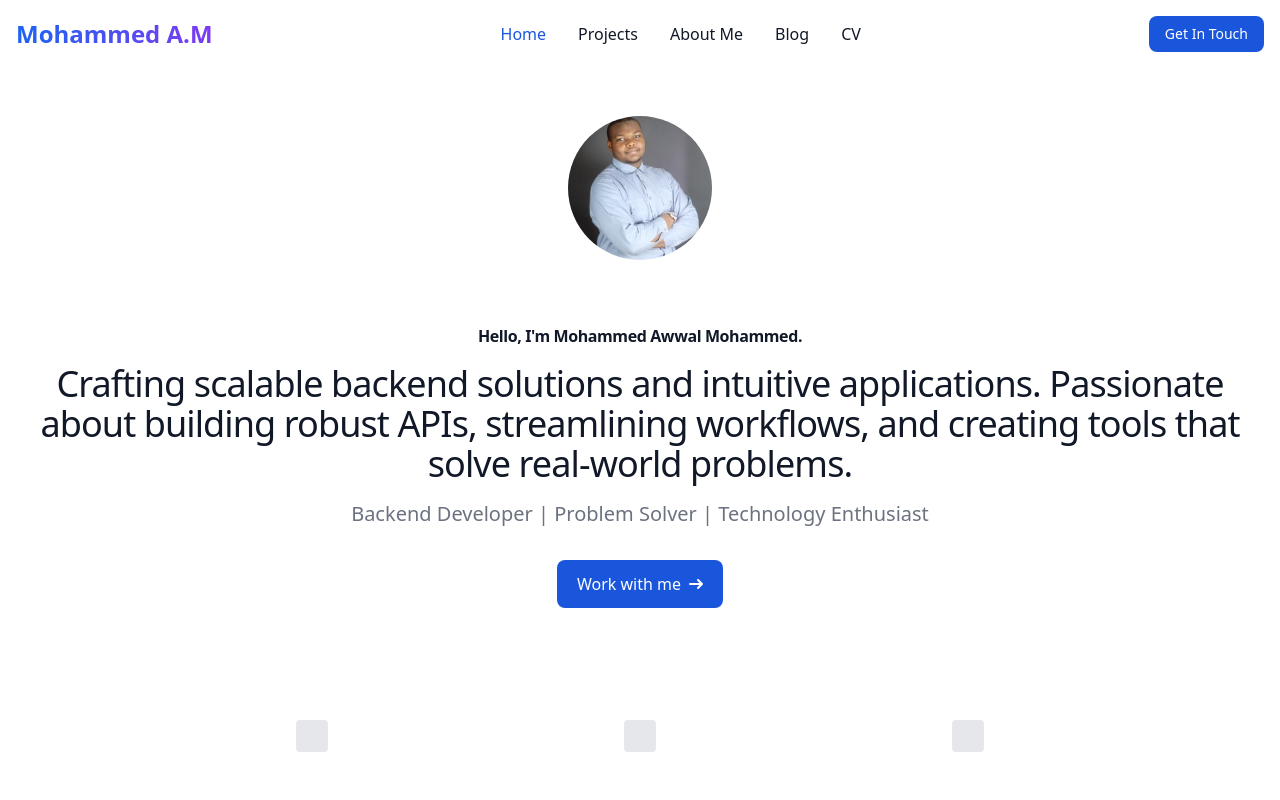
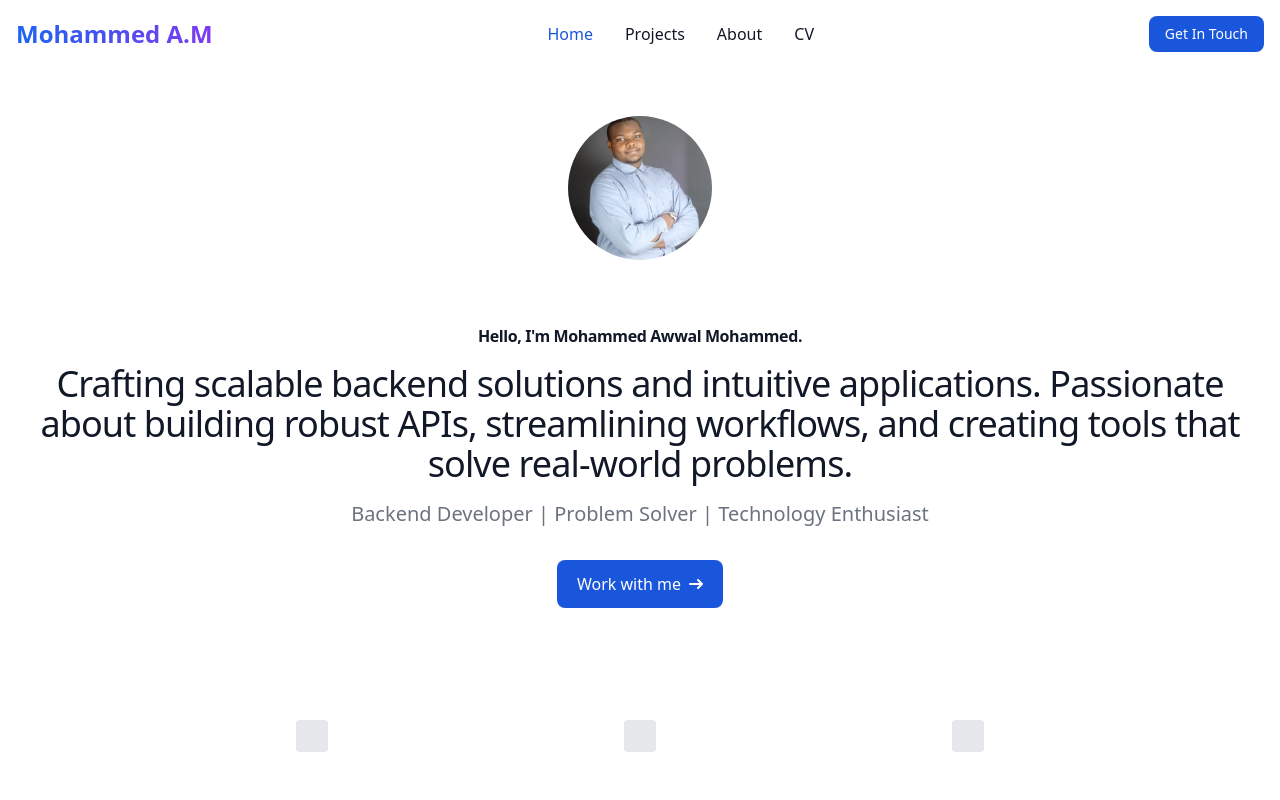
Before and after one commit to Awwal12/portfolioV1, a React (Vite) app: page / in a window 1280 px wide. Shown: the top 800 px of the page. Built offline with nearby package versions, Linux system fonts and the light colour scheme.

Commit message:
Refactor Navbar component to enhance structure and accessibility. Replaced button with a link for 'Get In Touch', updated navigation links for 'Projects', 'About', and 'CV', and improved overall layout for better responsiveness.

```diff
--- a/src/components/navbar.jsx
+++ b/src/components/navbar.jsx
@@ -8,12 +8,12 @@ export default function Navbar() {
           </span>
         </a>
         <div class="flex space-x-3 md:order-2 md:space-x-0 rtl:space-x-reverse">
-            <button
-              type="button"
+          <a
+            href="mailto:abbaroze@gmail.com"
             class="px-4 py-2 text-sm font-medium text-center text-white bg-blue-700 rounded-lg hover:bg-blue-800 focus:ring-4 focus:outline-none focus:ring-blue-300 dark:bg-blue-600 dark:hover:bg-blue-700 dark:focus:ring-blue-800"
           >
             Get In Touch
-            </button>
+          </a>
           <button
             data-collapse-toggle="navbar-cta"
             type="button"
@@ -46,7 +46,7 @@ export default function Navbar() {
           <ul class="flex flex-col p-4 mt-4 font-medium bg-gray-50 rounded-lg border border-gray-100 md:p-0 md:space-x-8 rtl:space-x-reverse md:flex-row md:mt-0 md:border-0 md:bg-white dark:bg-gray-800 md:dark:bg-gray-900 dark:border-gray-700">
             <li>
               <a
-                  href="#"
+                href="#hero"
                 class="block px-3 py-2 text-white bg-blue-700 rounded md:p-0 md:bg-transparent md:text-blue-700 md:dark:text-blue-500"
                 aria-current="page"
               >
@@ -55,7 +55,7 @@ export default function Navbar() {
             </li>
             <li>
               <a
-                  href="#"
+                href="#projects"
                 class="block px-3 py-2 text-gray-900 rounded md:p-0 hover:bg-gray-100 md:hover:bg-transparent md:hover:text-blue-700 md:dark:hover:text-blue-500 dark:text-white dark:hover:bg-gray-700 dark:hover:text-white md:dark:hover:bg-transparent dark:border-gray-700"
               >
                 Projects
@@ -63,23 +63,16 @@ export default function Navbar() {
             </li>
             <li>
               <a
-                  href="#"
+                href="#about"
                 class="block px-3 py-2 text-gray-900 rounded md:p-0 hover:bg-gray-100 md:hover:bg-transparent md:hover:text-blue-700 md:dark:hover:text-blue-500 dark:text-white dark:hover:bg-gray-700 dark:hover:text-white md:dark:hover:bg-transparent dark:border-gray-700"
               >
-                  About Me
+                About
               </a>
             </li>
             <li>
               <a
-                  href="#"
-                  class="block px-3 py-2 text-gray-900 rounded md:p-0 hover:bg-gray-100 md:hover:bg-transparent md:hover:text-blue-700 md:dark:hover:text-blue-500 dark:text-white dark:hover:bg-gray-700 dark:hover:text-white md:dark:hover:bg-transparent dark:border-gray-700"
-                >
-                  Blog
-                </a>
-              </li>
-              <li>
-                <a
-                  href="#"
+                href="src/assets/Resume.pdf"
+                download="Mohammed_Awwal_Resume.pdf"
                 class="block px-3 py-2 text-gray-900 rounded md:p-0 hover:bg-gray-100 md:hover:bg-transparent md:hover:text-blue-700 md:dark:hover:text-blue-500 dark:text-white dark:hover:bg-gray-700 dark:hover:text-white md:dark:hover:bg-transparent dark:border-gray-700"
               >
                 CV
```
Lines whose indentation alone changed are shown as unchanged.
